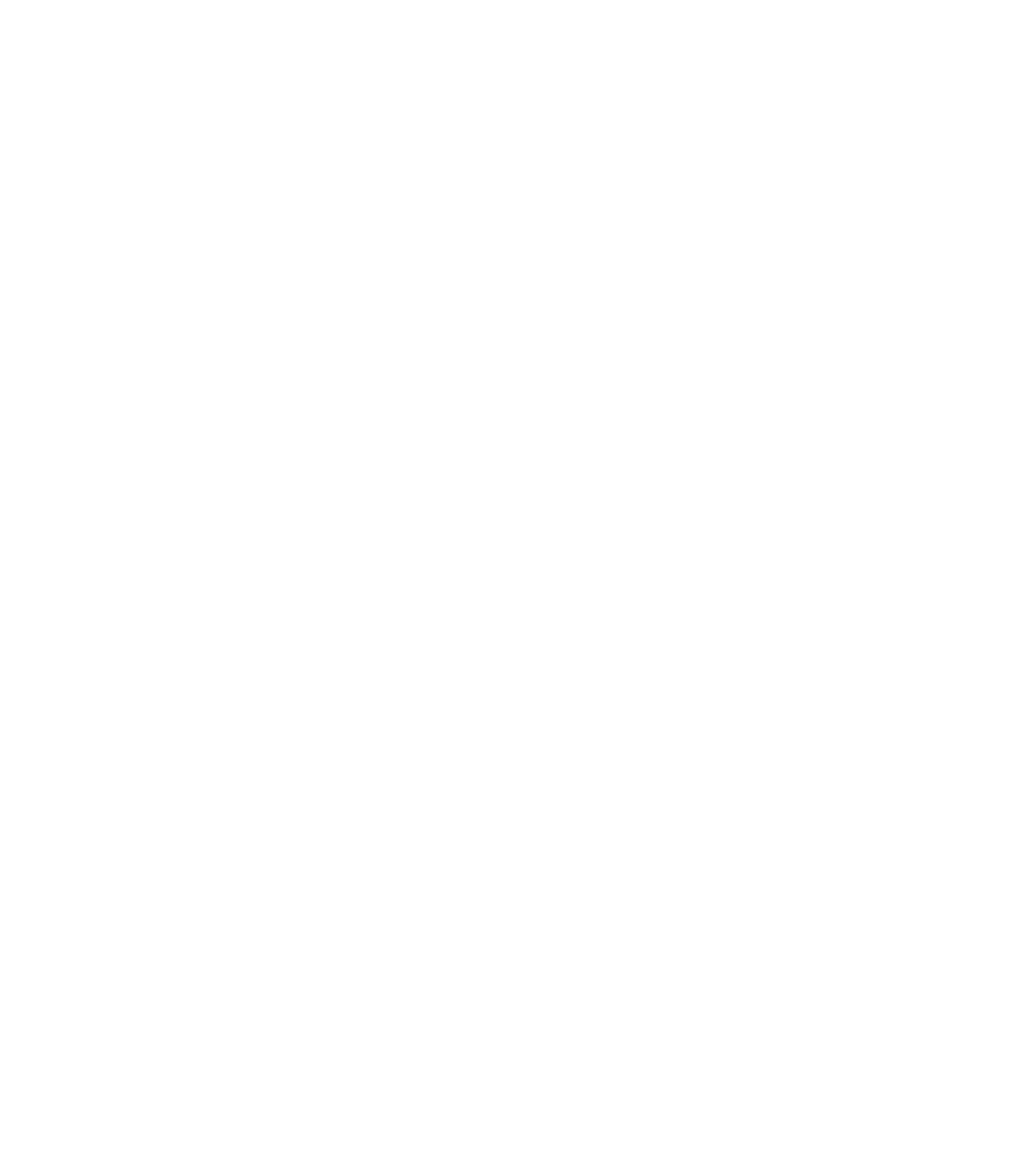
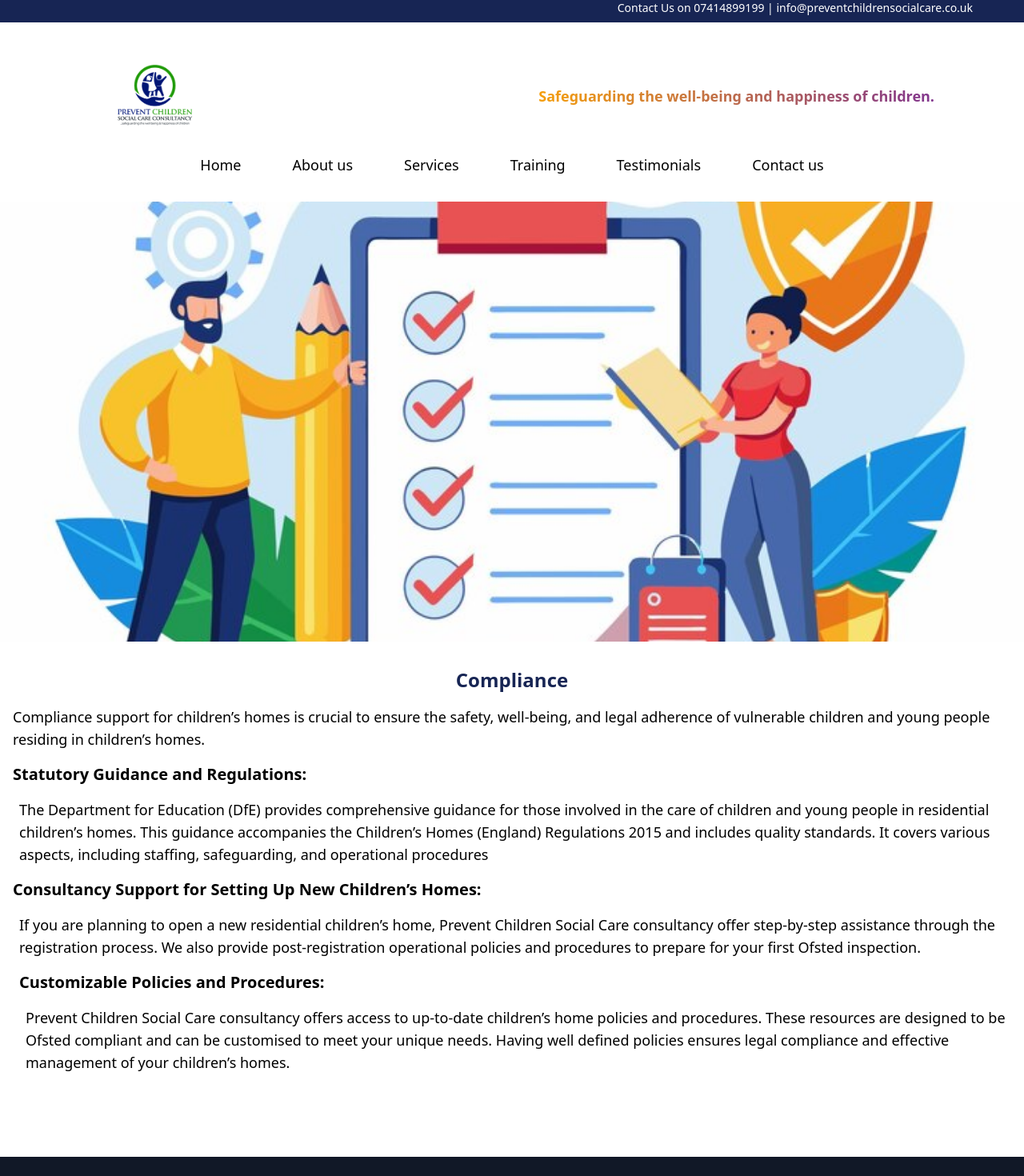
Before and after one commit to BisiOlaYemi/preventchild, a React (Create React App) app: page /Compliance in a window 1280 px wide. Before the commit this address had no page. Shown: the top 1470 px of the page at 80% size. Before the commit the page ends 800 px from the top, so only its background shows below. Built offline with nearby package versions, Linux system fonts and the light colour scheme.

Commit message:
Compliant support fix

```diff
--- a/src/components/Pages/AboutUsPage.jsx
+++ b/src/components/Pages/AboutUsPage.jsx
@@ -1,16 +1,16 @@
 import React from 'react';
 import MainLayouts from '../Layouts/MainLayouts';
-import ABOUTUS from '../../assets/ABOUTUS.jpg'
+import abouts from '../../assets/abouts.jpg'
 
 const AboutUsPage = () => {
   return (
     <MainLayouts>
       <div className='mt-56 relative overflow-hidden'>
         <img
-          src={ABOUTUS}
+          src={abouts}
           alt="About Us Banner"
           className="w-full object-cover"
-          style={{ height: '550px',
+          style={{ height: '500px',
           minWidth: '100vw',
           position: 'relative',
           left: '50%',
--- /dev/null
+++ b/src/components/Pages/Compliance.jsx
@@ -0,0 +1,69 @@
+import React from 'react';
+import MainLayouts from '../Layouts/MainLayouts';
+import comply from '../../assets/comply.jpg'
+
+
+
+
+
+const Compliance = () => {
+  return (
+    <MainLayouts>
+      <div className='mt-56 relative overflow-hidden'>
+        <img
+          src={comply}
+          alt="Banner"
+          className="w-full object-cover"
+          style={{ height: '550px',
+          minWidth: '100vw',
+          position: 'relative',
+          left: '50%',
+          transform: 'translateX(-50%)'
+        }}
+        />
+        <div className="container mx-auto px-4 mt-8">
+            <h2 className='text-2xl mt-8 text-blue-950 font-bold text-center'>Compliance</h2>
+            <p className="text-lg font-[Open Sans] mb-2 mt-4" >
+            Compliance support for children’s homes is crucial to ensure the safety, well-being,
+            and legal adherence of vulnerable children and young people residing in children’s homes.
+            </p>
+
+            <h3 className='mt-4 font-bold text-base text-xl'>Statutory Guidance and Regulations:</h3>
+          <ul className="pl-2 list-disc text-lg font-[Open Sans] mb-2 mt-2">
+            <p className="text-lg font-[Open Sans] mb-2 mt-4">The Department for Education (DfE) provides comprehensive guidance for
+               those involved in the care of children and young people in residential children’s homes.
+               This guidance accompanies the Children’s Homes (England) Regulations 2015 and includes quality standards.
+               It covers various aspects, including staffing, safeguarding, and operational procedures
+            </p>
+        </ul>
+
+        <h3 className='mt-4 font-bold text-base text-xl'>Consultancy Support for Setting Up New Children’s Homes:</h3>
+
+        <ul className="pl-2 list-disc text-lg font-[Open Sans] mb-2 mt-2">
+            <p className="text-lg font-[Open Sans] mb-2 mt-4">If you are planning to open a new residential children’s home,
+                Prevent Children Social Care consultancy  offer step-by-step assistance through the registration process.
+                We also provide post-registration operational policies and procedures to prepare for your first Ofsted inspection.
+            </p>
+            <h3 className='mt-4 font-bold text-base text-xl'>Customizable Policies and Procedures:</h3>
+            <ul className="pl-2 list-disc text-lg font-[Open Sans] mb-2 mt-2">
+            <p className="text-lg font-[Open Sans] mb-2 mt-4">
+                Prevent Children Social Care consultancy offers access to up-to-date children’s home policies and procedures.
+                These resources are designed to be Ofsted compliant and can be customised to meet your unique needs.
+                Having well defined policies ensures legal compliance and effective management of your children’s homes.
+            </p>
+        </ul>
+
+
+        </ul>
+
+
+            <div className="flex flex-wrap justify-center">
+
+           </div>
+        </div>
+      </div>
+    </MainLayouts>
+  );
+};
+
+export default Compliance;
--- a/src/components/Pages/Services.jsx
+++ b/src/components/Pages/Services.jsx
@@ -57,7 +57,7 @@
                 <ServiceCard
                 imageUrl={COMPLAINTASSISTANCE}
                 title="Compliance Assistance"
-                link="#"
+                link="/Compliance"
                 />
                 {/* <ServiceCard
                 imageUrl="https://img.freepik.com/premium-photo/st-petersburg-abstract-style-wallpaper-background_888846-2558.jpg?w=740"
--- a/src/index.js
+++ b/src/index.js
@@ -10,6 +10,7 @@
 import Contact from './components/Pages/Contact';
 import Regulation44 from './components/Pages/Regulation44';
 import Recruitment from './components/Pages/Recruitment';
+import Compliance from './components/Pages/Compliance';
 
 const root = ReactDOM.createRoot(document.getElementById('root'));
 root.render(
@@ -23,6 +24,7 @@
       <Route path="/Contact" element={<Contact /> } />
       <Route path='/regulation44' element={<Regulation44 /> }/>
       <Route path='/recruitment' element={<Recruitment /> }/>
+      <Route path='/Compliance' element={<Compliance /> }/>
     </Routes>
   </Router>
 );
```
Also changed, not shown: src/assets/abouts.jpg (added), src/assets/comply.jpg (added).
